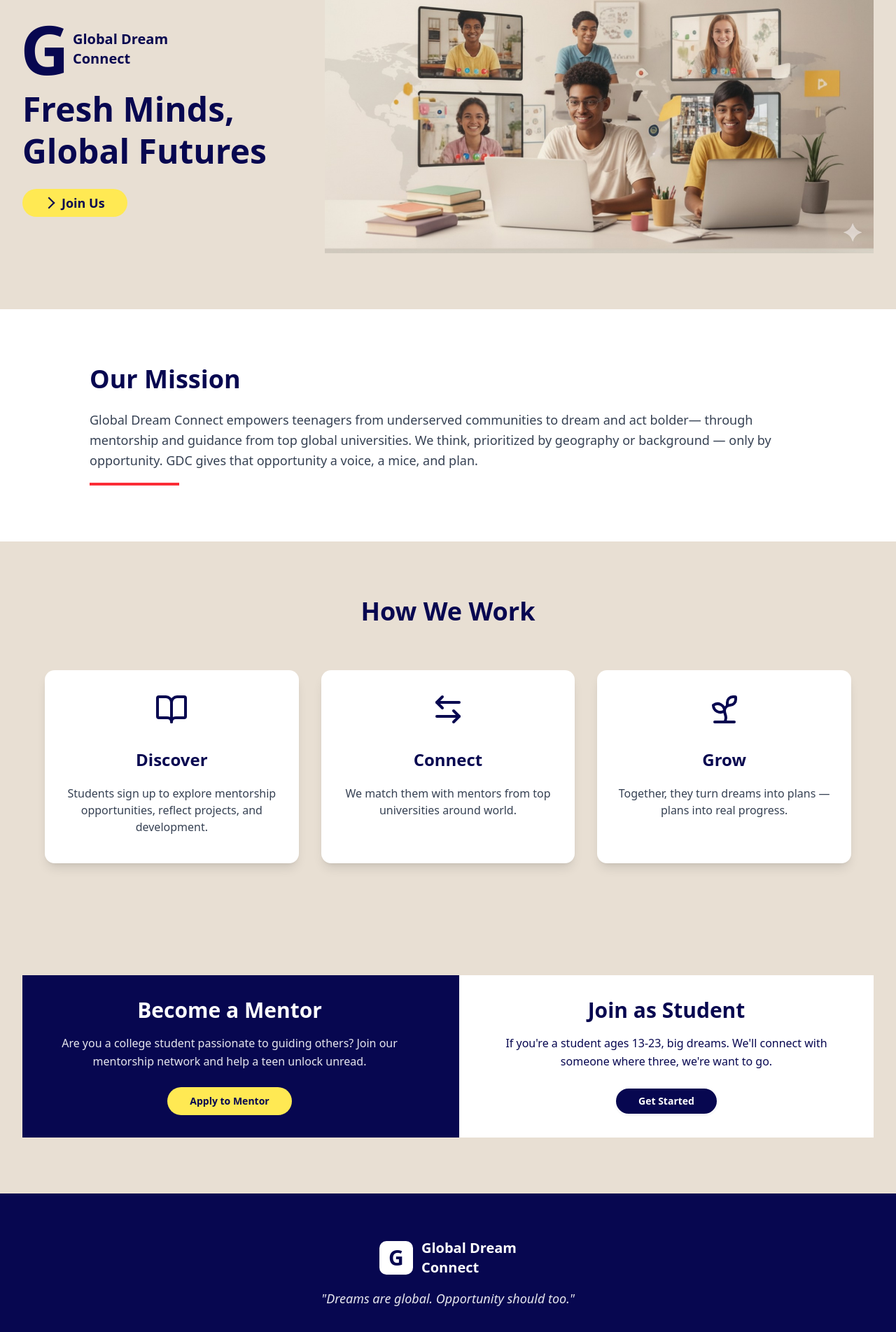
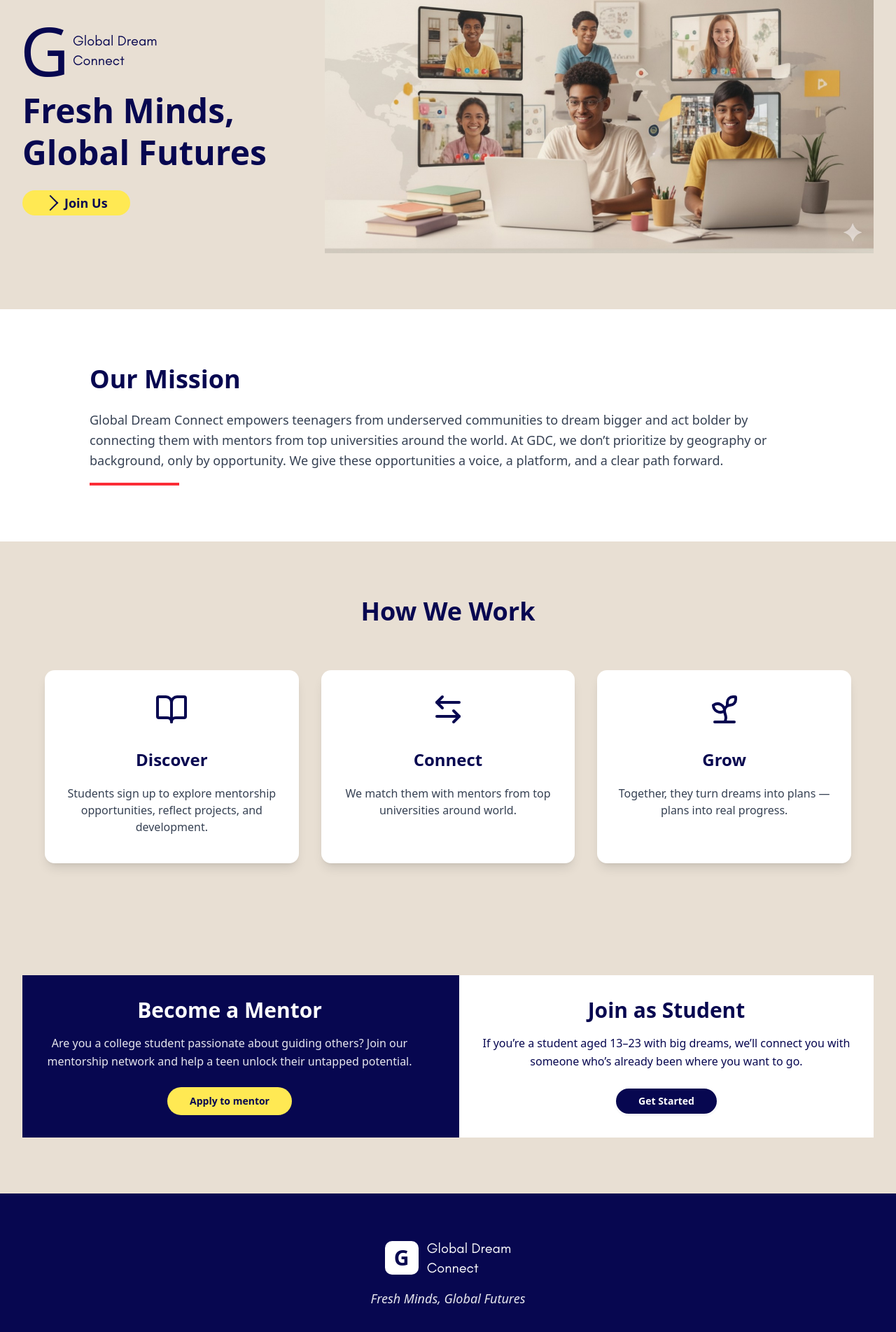
Before and after one commit to Global-Dream-Connect/Testing, a Next.js app: page / in a window 1280 px wide. Shown: the part 141-2045 px from the top of the page at 70% size. Built offline with nearby package versions, Linux system fonts and the light colour scheme; a web font is replaced by a local one.

Commit message:
added working link button

```diff
--- a/src/app/globals.css
+++ b/src/app/globals.css
@@ -11,6 +11,7 @@
   --font-sans-serif : var(--font-inter);
   --font-primary : var(--font-poppins);
   --font-secondary : var(--font-grotesque);
+  --font-logo : var(--font-myfont);
   --color-sidebar-ring: var(--sidebar-ring);
   --color-sidebar-border: var(--sidebar-border);
   --color-sidebar-accent-foreground: var(--sidebar-accent-foreground);
--- /dev/null
+++ b/src/app/join/page.js
@@ -0,0 +1,9 @@
+import React from "react";
+
+export default function Page(){
+    return(
+        <div className="w-full h-screen text-black flex items-center justify-center">
+           Join Us
+        </div>
+    )
+}
--- a/src/app/layout.js
+++ b/src/app/layout.js
@@ -4,6 +4,7 @@ import Navigation from "@/components/navigation";
 import Footer from "@/components/footer";
 import Footer1 from "@/components/footer1";
 import Header1 from "@/components/header1";
+import localFont from 'next/font/local'
 
 const geistSans = Geist({
   variable: "--font-geist-sans",
@@ -31,6 +32,14 @@ const grotesque = Darker_Grotesque({
   weight:['300','400','500']
 })
 
+const myFont = localFont({
+  src: [
+    { path: '../../public/fonts/GlacialIndifference-Regular.otf', weight: '400', style: 'normal' },
+  ],
+
+  variable: '--font-myfont', // optional CSS variable
+});
+
 export const metadata = {
   title: "Create Next App",
   description: "Generated by create next app",
@@ -40,7 +49,7 @@ export default function RootLayout({ children }) {
   return (
     <html lang="en">
       <body
-        className={`${geistSans.variable} ${geistMono.variable} ${inter.variable} ${poppins.variable} ${grotesque.variable} font-secondary antialiased relative w-full h-max scroll-smooth`}
+        className={`${geistSans.variable} ${geistMono.variable} ${inter.variable} ${poppins.variable} ${grotesque.variable} ${myFont.variable} font-secondary antialiased relative w-full h-max scroll-smooth`}
       >
         <Header1/>
         {children}
--- a/src/app/page.js
+++ b/src/app/page.js
@@ -1,11 +1,14 @@
 import { Reveal, SlideIn } from "@/components/motion/div-reveal";
+import RouteBtn from "@/components/routeBtn";
 import { Button } from "@/components/ui/button";
 import { Card, CardDescription, CardHeader, CardTitle } from "@/components/ui/card";
 import { cn } from "@/lib/utils";
 import { ArrowLeftRight, ArrowRightIcon, ArrowUpRight, BookOpen, FlagTriangleRight, Search, Sprout, Star, UserCheck2Icon, VideoIcon } from "lucide-react";
 import Image from "next/image";
+import Link from "next/link";
 
 export default function Home() {
+
   return (
     <>
     <div className="min-h-screen flex flex-col">
@@ -15,23 +18,21 @@ export default function Home() {
             <div className="z-10 w-full md:w-1/3">
               <div className="flex items-center justify-start gap-2 mb-6">
                 <div className="w-16 h-16 rounded-2xl flex items-center justify-center">
-                  <span className="text-brand-blue text-7xl font-bold font-primary md:text-8xl">G</span>
+                  <span className="text-brand-blue text-7xl font-medium font-primary md:text-8xl">G</span>
                 </div>
                 <div>
-                  <h1 className="text-lg font-semibold t text-[#070750] md:text-xl md:font-bold">Global Dream</h1>
-                  <h1 className="text-lg font-semibold text-[#070750] md:text-xl md:font-bold">Connect</h1>
+                  <h1 className="text-lg text-[#070750] md:text-xl font-logo">Global Dream</h1>
+                  <h1 className="text-lg text-[#070750] md:text-xl font-logo">Connect</h1>
                 </div>
               </div>
               <h2 className="text-4xl sm:text-5xl font-semibold text-[#070750] mb-6 leading-tight">
                 Fresh Minds,<br />
                 Global Futures
               </h2>
-              <Button
-                size="lg"
-                className="bg-brand-yellow hover:bg-[#e0ab26] flex gap-3 items-center text-brand-blue text-lg px-8 rounded-full font-semibold"
-              >
-                <span className="w-3 aspect-square border-2 border-l-0 border-b-0 rotate-45 border-brand-blue"></span> Join Us
-              </Button>
+              <RouteBtn link={'/join'}className={"bg-brand-yellow hover:bg-[#e0ab26] flex gap-3 items-center text-brand-blue text-lg px-8 rounded-full font-semibold"}>
+                <div className="w-4 aspect-square border-2 border-l-0 border-b-0 rotate-45 gap-3 border-brand-blue"></div>
+                Join Us
+              </RouteBtn>
             </div>
             <div className="relative w-full row-span-1 col-span-1 h-full md:w-2/3">
               <Image src={'/asset/image/heroimg.jpeg'} alt="hero-img" width={700} height={700} className=" w-full h-full object-fill"/>
@@ -45,7 +46,7 @@ export default function Home() {
           <h2 className="text-4xl font-bold text-brand-blue mb-6">Our Mission</h2>
           <div className="relative">
             <p className="text-lg text-gray-700 leading-relaxed mb-2">
-              Global Dream Connect empowers teenagers from underserved communities to dream and act bolder— through mentorship and guidance from top global universities. We think, prioritized by geography or background — only by opportunity. GDC gives that opportunity a voice, a mice, and plan.
+              Global Dream Connect empowers teenagers from underserved communities to dream bigger and act bolder by connecting them with mentors from top universities around the world. At GDC, we don’t prioritize by geography or background, only by opportunity. We give these opportunities a voice, a platform, and a clear path forward.
             </p>
             <div className="w-32 h-1 bg-red-500 mt-4"></div>
           </div>
@@ -104,27 +105,31 @@ export default function Home() {
             <div className="text-center p-8">
               <h2 className="text-3xl font-bold text-white mb-4">Become a Mentor</h2>
               <p className="text-white/90 mb-6 leading-relaxed">
-                Are you a college student passionate to guiding others? Join our mentorship network and help a teen unlock unread.
+                Are you a college student passionate about guiding others? Join our mentorship network and help a teen unlock their untapped potential.
               </p>
               <Button
                 size="lg"
                 className="bg-brand-yellow hover:bg-[#e0ab26] text-brand-blue font-semibold px-8 rounded-full"
               >
-                Apply to Mentor
+                <Link href={'/join'}>
+                  Apply to mentor
+                </Link>
               </Button>
             </div>
 
             <div className="text-center p-8 bg-white text-brand-blue">
               <h2 className="text-3xl font-bold mb-4">Join as Student</h2>
               <p className=" mb-6 leading-relaxed text-brand-blue">
-                If you're a student ages 13-23, big dreams. We'll connect with someone where three, we're want to go.
+                If you’re a student aged 13–23 with big dreams, we’ll connect you with someone who’s already been where you want to go.
               </p>
               <Button
                 size="lg"
                 variant="outline"
                 className="bg-[#070750] border-2 border-white text-white hover:bg-white hover:text-[#1a2b4a] hover:border hover:border-[#1a2b4a] font-semibold px-8 rounded-full"
-              >
+              ><Link href={'/join'}>
+
                 Get Started
+                </Link>
               </Button>
             </div>
           </div>
--- a/src/components/footer1.jsx
+++ b/src/components/footer1.jsx
@@ -1,3 +1,4 @@
+import Link from "next/link";
 import React from "react";
 
 export default function Footer1(){
@@ -12,12 +13,12 @@ export default function Footer1(){
                 <span className="text-brand-blue text-3xl font-bold font-primary">G</span>
               </div>
               <div className="text-left">
-                <h3 className="text-xl font-bold font-primary">Global Dream</h3>
-                <h3 className="text-xl font-bold font-primary">Connect</h3>
+                <h3 className="text-xl font-logo">Global Dream</h3>
+                <h3 className="text-xl font-logo">Connect</h3>
               </div>
             </div>
             <p className="text-white/90 text-lg italic">
-              "Dreams are global. Opportunity should too."
+              Fresh Minds, Global Futures
             </p>
           </div>
 
@@ -27,9 +28,9 @@ export default function Footer1(){
               © Home
             </a>
             <span className="text-white/40">|</span>
-            <a href="#" className="hover:text-white transition-colors">
+            <Link href="/join" className="hover:text-white transition-colors">
               Join Us
-            </a>
+            </Link>
             <span className="text-white/40">|</span>
             <a href="#" className="hover:text-white transition-colors">
               Contact
@@ -40,7 +41,7 @@ export default function Footer1(){
             </a>
             <span className="text-white/40">|</span>
             <a href="#" className="hover:text-white transition-colors">
-              Inesgred
+              LinkedIn
             </a>
           </div>
         </div>
--- a/src/components/header1.jsx
+++ b/src/components/header1.jsx
@@ -4,6 +4,7 @@ import { useState } from "react";
 import { Button } from "@/components/ui/button";
 import { Menu, X } from "lucide-react";
 import Logo from "./logo";
+import RouteBtn from "./routeBtn";
 
 export default function Header1() {
   const [isMenuOpen, setIsMenuOpen] = useState(false);
@@ -33,9 +34,9 @@ export default function Header1() {
 
           {/* CTA Button */}
           <div className="hidden md:block">
-            <Button className="bg-brand-yellow hover:bg-brand-yellow/70 hover:cursor-pointer text-brand-blue font-semibold rounded-full">
+            <RouteBtn link={'/join'} className={'bg-brand-yellow hover:bg-brand-yellow/70 hover:cursor-pointer text-brand-blue font-semibold rounded-full'}>
               Join Us
-            </Button>
+            </RouteBtn>
           </div>
 
           {/* Mobile Menu Button */}
--- /dev/null
+++ b/src/components/routeBtn.jsx
@@ -0,0 +1,16 @@
+'use client'
+
+import { useRouter } from "next/navigation"
+import { Button } from "./ui/button"
+import { cn } from "@/lib/utils"
+
+export default function RouteBtn({className,children,link}){
+    const router = useRouter()
+
+    function routeTo(){
+        router.push(link)
+    }
+    return(
+        <Button className={cn(className)} onClick={routeTo}>{children}</Button>
+    )
+}
```
Also changed, not shown: public/fonts/GlacialIndifference-Regular.otf (added).
